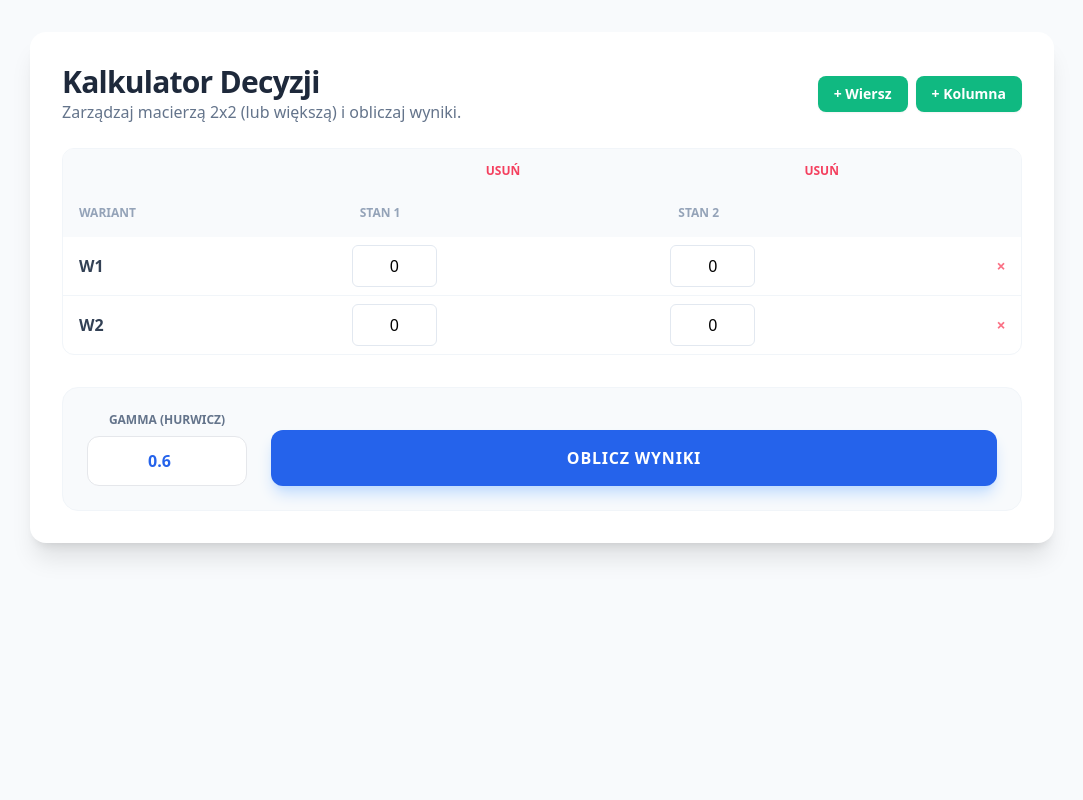
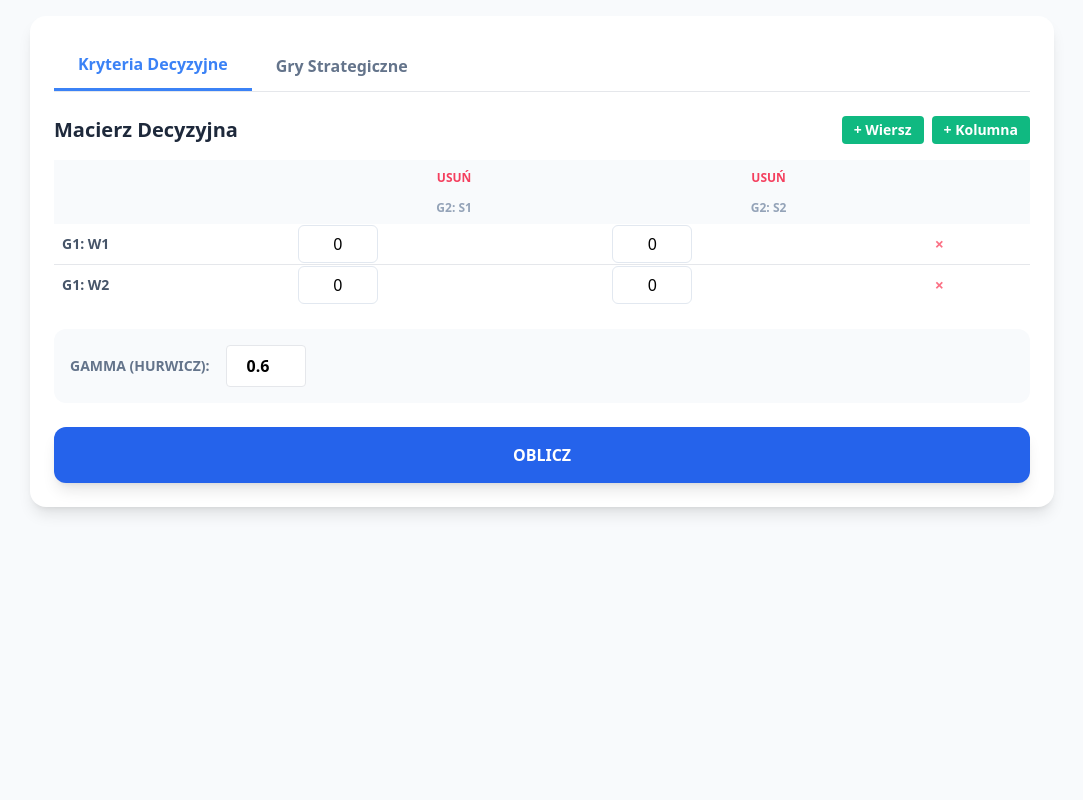
Before and after one commit to podsiadlojakub6-alt/program-bo, a Flask app: page / in a window 1280 px wide. Shown: the whole page, without its empty margins (98-1181 px from the left). Run offline with Flask 3, Linux system fonts and the light colour scheme; some libraries are stand-ins or nearby versions.

Commit message:
Update index.html

```diff
--- a/templates/index.html
+++ b/templates/index.html
@@ -2,114 +2,105 @@
 <html lang="pl">
 <head>
     <meta charset="UTF-8">
-    <meta name="viewport" content="width=device-width, initial-scale=1.0">
-    <title>Kalkulator Decyzji BO</title>
+    <title>Kalkulator Decyzji i Gier</title>
     <script src="https://cdn.tailwindcss.com"></script>
     <style>
-        .input-cell { width: 85px; text-align: center; border: 1px solid #e2e8f0; padding: 8px; border-radius: 6px; }
-        .input-cell:focus { outline: 2px solid #3b82f6; border-color: transparent; }
-        .btn-action { transition: all 0.2s; }
-        .btn-action:hover { transform: translateY(-1px); }
+        .input-cell { width: 80px; text-align: center; border: 1px solid #e2e8f0; padding: 6px; border-radius: 6px; }
+        .tab-active { border-bottom: 3px solid #3b82f6; color: #3b82f6; }
     </style>
 </head>
-<body class="bg-slate-50 min-h-screen p-4 md:p-8">
-    <div class="max-w-5xl mx-auto bg-white rounded-2xl shadow-xl p-8">
-        <div class="flex justify-between items-center mb-6">
-            <div>
-                <h1 class="text-3xl font-extrabold text-slate-800 tracking-tight">Kalkulator Decyzji</h1>
-                <p class="text-slate-500">Zarządzaj macierzą 2x2 (lub większą) i obliczaj wyniki.</p>
-            </div>
-            <div class="flex gap-2">
-                <button onclick="addRow()" type="button" class="btn-action bg-emerald-500 hover:bg-emerald-600 text-white px-4 py-2 rounded-lg text-sm font-bold shadow-sm">+ Wiersz</button>
-                <button onclick="addColumn()" type="button" class="btn-action bg-emerald-500 hover:bg-emerald-600 text-white px-4 py-2 rounded-lg text-sm font-bold shadow-sm">+ Kolumna</button>
-            </div>
+<body class="bg-slate-50 p-4">
+    <div class="max-w-5xl mx-auto bg-white rounded-2xl shadow-lg p-6">
+        <div class="flex border-b mb-6">
+            <button onclick="setMode('bo')" id="tab-bo" class="px-6 py-3 font-bold text-slate-500 hover:text-blue-600 transition">Kryteria Decyzyjne</button>
+            <button onclick="setMode('game')" id="tab-game" class="px-6 py-3 font-bold text-slate-500 hover:text-blue-600 transition">Gry Strategiczne</button>
         </div>
 
-        <form method="POST" id="matrixForm">
-            <div class="overflow-x-auto mb-8 border border-slate-100 rounded-xl">
-                <table id="matrixTable" class="w-full text-left">
+        <form method="POST" id="mainForm">
+            <input type="hidden" name="mode" id="formMode" value="{{ mode }}">
+
+            <div class="flex justify-between items-center mb-4">
+                <h2 id="modeTitle" class="text-xl font-bold text-slate-800">Macierz Wypłat</h2>
+                <div class="flex gap-2">
+                    <button type="button" onclick="addRow()" class="bg-emerald-500 text-white px-3 py-1 rounded text-sm font-bold">+ Wiersz</button>
+                    <button type="button" onclick="addColumn()" class="bg-emerald-500 text-white px-3 py-1 rounded text-sm font-bold">+ Kolumna</button>
+                </div>
+            </div>
+
+            <div class="overflow-x-auto mb-6">
+                <table id="matrixTable" class="w-full">
                     <thead class="bg-slate-50">
-                        <tr id="deleteHeaderRow">
-                            <th class="p-2"></th> <th class="p-2 text-center"><button type="button" onclick="removeColumn(1)" class="text-rose-500 hover:text-rose-700 text-xs font-bold">USUŃ</button></th>
-                            <th class="p-2 text-center"><button type="button" onclick="removeColumn(2)" class="text-rose-500 hover:text-rose-700 text-xs font-bold">USUŃ</button></th>
-                            <th class="p-2"></th> </tr>
+                        <tr id="deleteHeaderRow"><th></th><th class="p-1"><button type="button" onclick="removeCol(1)" class="text-rose-500 text-xs font-bold">USUŃ</button></th><th class="p-1"><button type="button" onclick="removeCol(2)" class="text-rose-500 text-xs font-bold">USUŃ</button></th><th></th></tr>
                         <tr id="headerRow">
-                            <th class="p-4 text-xs font-bold text-slate-400 uppercase">Wariant</th>
-                            <th class="p-4 text-xs font-bold text-slate-400 uppercase">Stan 1</th>
-                            <th class="p-4 text-xs font-bold text-slate-400 uppercase">Stan 2</th>
-                            <th class="p-4 text-xs font-bold text-slate-400 uppercase w-10"></th>
+                            <th class="p-2 text-xs text-slate-400"></th><th class="p-2 text-xs text-slate-400">G2: S1</th><th class="p-2 text-xs text-slate-400">G2: S2</th><th class="p-2"></th>
                         </tr>
                     </thead>
-                    <tbody id="tableBody" class="divide-y divide-slate-100">
-                        <tr>
-                            <td class="p-4 font-bold text-slate-700">W1</td>
-                            <td class="p-2"><input type="text" name="cell_0_0" class="input-cell" value="0"></td>
-                            <td class="p-2"><input type="text" name="cell_0_1" class="input-cell" value="0"></td>
-                            <td class="p-2 text-center"><button type="button" onclick="removeRow(this)" class="text-rose-400 hover:text-rose-600 font-bold">×</button></td>
-                        </tr>
-                        <tr>
-                            <td class="p-4 font-bold text-slate-700">W2</td>
-                            <td class="p-2"><input type="text" name="cell_1_0" class="input-cell" value="0"></td>
-                            <td class="p-2"><input type="text" name="cell_1_1" class="input-cell" value="0"></td>
-                            <td class="p-2 text-center"><button type="button" onclick="removeRow(this)" class="text-rose-400 hover:text-rose-600 font-bold">×</button></td>
-                        </tr>
+                    <tbody id="tableBody" class="divide-y">
+                        <tr><td class="p-2 font-bold text-slate-600 text-sm">G1: W1</td><td><input name="cell_0_0" class="input-cell" value="0"></td><td><input name="cell_0_1" class="input-cell" value="0"></td><td><button type="button" onclick="removeRow(this)" class="text-rose-400 font-bold px-2">×</button></td></tr>
+                        <tr><td class="p-2 font-bold text-slate-600 text-sm">G1: W2</td><td><input name="cell_1_0" class="input-cell" value="0"></td><td><input name="cell_1_1" class="input-cell" value="0"></td><td><button type="button" onclick="removeRow(this)" class="text-rose-400 font-bold px-2">×</button></td></tr>
                     </tbody>
                 </table>
             </div>
 
-            <div class="flex flex-wrap gap-6 items-end bg-slate-50 p-6 rounded-2xl border border-slate-100">
-                <div class="w-40">
-                    <label class="block text-xs font-bold text-slate-500 uppercase mb-2 text-center">Gamma (Hurwicz)</label>
-                    <input type="number" step="0.1" name="gamma" value="0.6" min="0" max="1" class="w-full p-3 border rounded-xl text-center font-bold text-blue-600 focus:ring-2 focus:ring-blue-500">
-                </div>
-                <button type="submit" class="flex-1 bg-blue-600 hover:bg-blue-700 text-white font-extrabold py-4 px-8 rounded-xl shadow-lg shadow-blue-200 transition-all active:scale-95 uppercase tracking-wider">
-                    Oblicz wyniki
-                </button>
+            <div id="bo-options" class="mb-6 flex gap-4 items-center bg-slate-50 p-4 rounded-xl">
+                <label class="text-sm font-bold text-slate-500 uppercase">Gamma (Hurwicz):</label>
+                <input type="number" step="0.1" name="gamma" value="0.6" class="w-20 p-2 border rounded text-center font-bold">
             </div>
+
+            <button type="submit" class="w-full bg-blue-600 text-white font-bold py-4 rounded-xl shadow-lg hover:bg-blue-700 transition">OBLICZ</button>
         </form>
 
         {% if results %}
-        <div class="grid grid-cols-1 md:grid-cols-2 lg:grid-cols-4 gap-4 mt-10">
-            <div class="p-5 rounded-2xl bg-white border-2 border-blue-100 shadow-sm">
-                <p class="text-blue-500 font-bold text-xs uppercase mb-1">Wald (Maximin)</p>
-                <p class="text-2xl font-black text-slate-800">Wariant {{ results.wald.idx }}</p>
-                <p class="text-sm text-slate-400 font-medium">Wynik: {{ results.wald.val }}</p>
-            </div>
-            <div class="p-5 rounded-2xl bg-white border-2 border-emerald-100 shadow-sm">
-                <p class="text-emerald-500 font-bold text-xs uppercase mb-1">Hurwicz</p>
-                <p class="text-2xl font-black text-slate-800">Wariant {{ results.hurwicz.idx }}</p>
-                <p class="text-sm text-slate-400 font-medium">Wynik: {{ results.hurwicz.val }}</p>
-            </div>
-            <div class="p-5 rounded-2xl bg-white border-2 border-purple-100 shadow-sm">
-                <p class="text-purple-500 font-bold text-xs uppercase mb-1">Bayes (A)</p>
-                <p class="text-2xl font-black text-slate-800">Wariant {{ results.bayes.idx }}</p>
-                <p class="text-sm text-slate-400 font-medium">Średnia: {{ results.bayes.val }}</p>
-            </div>
-            <div class="p-5 rounded-2xl bg-white border-2 border-rose-100 shadow-sm">
-                <p class="text-rose-500 font-bold text-xs uppercase mb-1">Savage</p>
-                <p class="text-2xl font-black text-slate-800">Wariant {{ results.savage.idx }}</p>
-                <p class="text-sm text-slate-400 font-medium">Strata: {{ results.savage.val }}</p>
-            </div>
+        <div class="mt-8 p-6 bg-slate-900 rounded-2xl text-white">
+            {% if results.type == 'bo' %}
+                <h3 class="text-blue-400 font-bold mb-4 uppercase tracking-widest text-sm">Wyniki: Decyzje w warunkach niepewności</h3>
+                <div class="grid grid-cols-2 md:grid-cols-4 gap-4">
+                    <div><p class="text-xs text-slate-400">Wald</p><p class="text-xl font-bold">Wariant {{ results.wald.idx }}</p></div>
+                    <div><p class="text-xs text-slate-400">Hurwicz</p><p class="text-xl font-bold">Wariant {{ results.hurwicz.idx }}</p></div>
+                    <div><p class="text-xs text-slate-400">Bayes</p><p class="text-xl font-bold">Wariant {{ results.bayes.idx }}</p></div>
+                    <div><p class="text-xs text-slate-400">Savage</p><p class="text-xl font-bold">Wariant {{ results.savage.idx }}</p></div>
+                </div>
+            {% else %}
+                <h3 class="text-emerald-400 font-bold mb-4 uppercase tracking-widest text-sm">Wyniki: Teoria Gier</h3>
+                <div class="space-y-2">
+                    <p>Dolna wartość gry (Maximin): <span class="font-bold">{{ results.data.maximin }}</span></p>
+                    <p>Górna wartość gry (Minimax): <span class="font-bold">{{ results.data.minimax }}</span></p>
+                    <hr class="border-slate-700 my-2">
+                    {% if results.data.is_stable %}
+                        <p class="text-emerald-400 font-bold">Znaleziono punkt siodłowy!</p>
+                        <p>Wartość gry: <span class="text-2xl font-black">{{ results.data.saddle_point.val }}</span></p>
+                        <p class="text-sm text-slate-400">Optymalna strategia: Gracz 1: W{{ results.data.saddle_point.row }}, Gracz 2: S{{ results.data.saddle_point.col }}</p>
+                    {% else %}
+                        <p class="text-rose-400 font-bold">Gra nie ma punktu siodłowego (gra niestabilna).</p>
+                        <p>Należy zastosować strategie mieszane.</p>
+                    {% endif %}
+                </div>
+            {% endif %}
         </div>
         {% endif %}
     </div>
 
     <script>
+        function setMode(mode) {
+            document.getElementById('formMode').value = mode;
+            document.getElementById('tab-bo').className = mode === 'bo' ? 'px-6 py-3 font-bold tab-active' : 'px-6 py-3 font-bold text-slate-500';
+            document.getElementById('tab-game').className = mode === 'game' ? 'px-6 py-3 font-bold tab-active' : 'px-6 py-3 font-bold text-slate-500';
+            document.getElementById('bo-options').style.display = mode === 'bo' ? 'flex' : 'none';
+            document.getElementById('modeTitle').innerText = mode === 'bo' ? 'Macierz Decyzyjna' : 'Macierz Gry (Suma Zerowa)';
+        }
+        // Wywołanie na start
+        setMode('{{ mode }}' || 'bo');
+
         function updateNames() {
-            // Aktualizacja nazw wierszy W1, W2...
             const rows = document.querySelectorAll('#tableBody tr');
+            const mode = document.getElementById('formMode').value;
             rows.forEach((row, i) => {
-                row.cells[0].innerText = 'W' + (i + 1);
-                // Aktualizacja atrybutów name dla inputów
-                const inputs = row.querySelectorAll('input');
-                inputs.forEach((input, j) => {
-                    input.name = `cell_${i}_${j}`;
-                });
+                row.cells[0].innerText = (mode === 'bo' ? 'W' : 'G1: W') + (i + 1);
+                row.querySelectorAll('input').forEach((input, j) => { input.name = `cell_${i}_${j}`; });
             });
-            // Aktualizacja nazw kolumn Stan 1, Stan 2...
             const headerCells = document.querySelectorAll('#headerRow th');
             for(let i = 1; i < headerCells.length - 1; i++) {
-                headerCells[i].innerText = 'Stan ' + i;
+                headerCells[i].innerText = (mode === 'bo' ? 'Stan ' : 'G2: S') + i;
             }
         }
 
@@ -117,66 +108,34 @@
             const body = document.getElementById('tableBody');
             const colCount = document.getElementById('headerRow').cells.length - 2;
             const row = document.createElement('tr');
-            let cells = `<td class="p-4 font-bold text-slate-700"></td>`;
-            for (let i = 0; i < colCount; i++) {
-                cells += `<td class="p-2"><input type="text" class="input-cell" value="0"></td>`;
-            }
-            cells += `<td class="p-2 text-center"><button type="button" onclick="removeRow(this)" class="text-rose-400 hover:text-rose-600 font-bold">×</button></td>`;
+            let cells = `<td class="p-2 font-bold text-slate-600 text-sm"></td>`;
+            for (let i = 0; i < colCount; i++) cells += `<td><input class="input-cell" value="0"></td>`;
+            cells += `<td><button type="button" onclick="removeRow(this)" class="text-rose-400 font-bold px-2">×</button></td>`;
             row.innerHTML = cells;
             body.appendChild(row);
             updateNames();
         }
 
         function addColumn() {
-            const delHeader = document.getElementById('deleteHeaderRow');
-            const header = document.getElementById('headerRow');
-            const rows = document.querySelectorAll('#tableBody tr');
-            const newColIdx = header.cells.length - 1;
-
-            // Przycisk usuwania kolumny
-            const thDel = document.createElement('th');
-            thDel.className = "p-2 text-center";
-            thDel.innerHTML = `<button type="button" onclick="removeColumn(${newColIdx})" class="text-rose-500 hover:text-rose-700 text-xs font-bold">USUŃ</button>`;
-            delHeader.insertBefore(thDel, delHeader.lastElementChild);
-
-            // Nagłówek "Stan X"
-            const th = document.createElement('th');
-            th.className = "p-4 text-xs font-bold text-slate-400 uppercase";
-            header.insertBefore(th, header.lastElementChild);
-
-            // Komórki w wierszach
-            rows.forEach(row => {
-                const td = document.createElement('td');
-                td.className = "p-2";
-                td.innerHTML = `<input type="text" class="input-cell" value="0">`;
-                row.insertBefore(td, row.lastElementChild);
+            const delH = document.getElementById('deleteHeaderRow'), head = document.getElementById('headerRow'), rows = document.querySelectorAll('#tableBody tr');
+            const newIdx = head.cells.length - 1;
+            const thD = document.createElement('th'); thD.className="p-1"; thD.innerHTML=`<button type="button" onclick="removeCol(${newIdx})" class="text-rose-500 text-xs font-bold">USUŃ</button>`;
+            delH.insertBefore(thD, delH.lastElementChild);
+            const th = document.createElement('th'); th.className="p-2 text-xs text-slate-400";
+            head.insertBefore(th, head.lastElementChild);
+            rows.forEach(r => {
+                const td = document.createElement('td'); td.innerHTML=`<input class="input-cell" value="0">`;
+                r.insertBefore(td, r.lastElementChild);
             });
             updateNames();
         }
 
-        function removeRow(btn) {
-            const rows = document.querySelectorAll('#tableBody tr');
-            if (rows.length > 1) {
-                btn.parentElement.parentElement.remove();
-                updateNames();
-            }
-        }
-
-        function removeColumn(index) {
-            const delHeader = document.getElementById('deleteHeaderRow');
-            const header = document.getElementById('headerRow');
-            const rows = document.querySelectorAll('#tableBody tr');
-
-            if (header.cells.length > 3) { // Blokada usuwania jeśli zostaje 1 kolumna
-                delHeader.deleteCell(index);
-                header.deleteCell(index);
-                rows.forEach(row => row.deleteCell(index));
-
-                // Aktualizacja funkcji onclick dla pozostałych przycisków usuwania kolumn
-                const delButtons = delHeader.querySelectorAll('button');
-                delButtons.forEach((btn, i) => {
-                    btn.setAttribute('onclick', `removeColumn(${i + 1})`);
-                });
+        function removeRow(btn) { if(document.querySelectorAll('#tableBody tr').length > 1) { btn.closest('tr').remove(); updateNames(); } }
+        function removeCol(idx) {
+            const delH = document.getElementById('deleteHeaderRow'), head = document.getElementById('headerRow'), rows = document.querySelectorAll('#tableBody tr');
+            if(head.cells.length > 3) {
+                delH.deleteCell(idx); head.deleteCell(idx); rows.forEach(r => r.deleteCell(idx));
+                delH.querySelectorAll('button').forEach((b, i) => b.setAttribute('onclick', `removeCol(${i+1})`));
                 updateNames();
             }
         }
```
